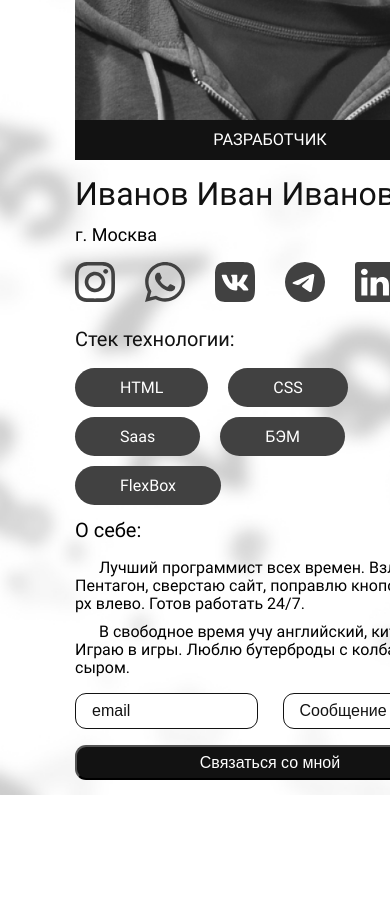
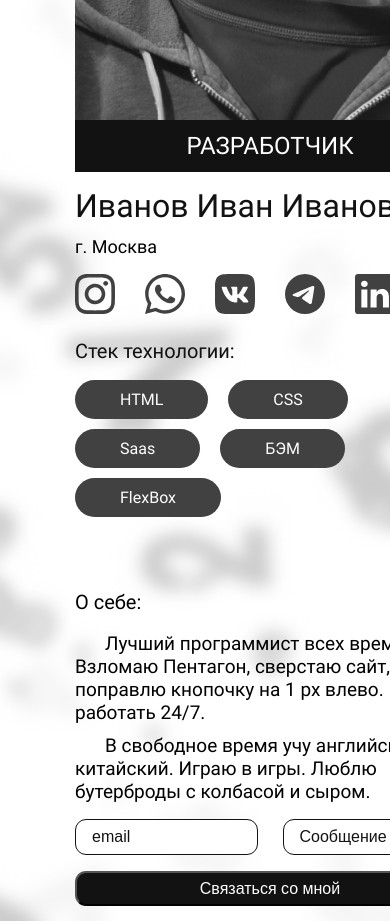
Before and after one commit to vaultdude/inter_certification, a plain HTML site: page index.html in a window 390 px wide. Shown: the part 540-1461 px from the top of the page. Before the commit the page ends 1335 px from the top, so only its background shows below. Drawn offline with Linux system fonts and the light colour scheme.

Commit message:
fix fonts, @media

```diff
--- a/css/body.css
+++ b/css/body.css
@@ -9,12 +9,12 @@
 .info-title {
     color: #121212;
     font-weight: 500;
-    font-size: 48px;
+    font-size: 44px;
     line-height: 56px;
 }
 
 .info-city {
-    font-size: 24px;
+    font-size: 22px;
     line-height: 28px;
     font-weight: 500;
     padding-top: 20px;
@@ -25,7 +25,7 @@
     text-transform: uppercase;
     text-align: center;
     color: #FFFFFF;
-    font-size: calc((100vw - 541px)/(1920 - 541) * (64 - 21) + 21px);
+    font-size: 40px;
     font-weight: 400;
     background-color: #121212;
     padding: 12px 20px;
@@ -35,7 +35,7 @@
     width: 34%;
     display: flex;
     flex-direction: column;
-    justify-content: flex-end;
+    justify-content: flex-start;
     background-color: #FFFFFF;
 }
 
@@ -85,11 +85,23 @@
     cursor: default;
 }
 
+h2 {
+    font-weight: 500;
+    font-size: 32px;
+    line-height: 38px;
+}
+
 .info-about-me {
+    margin-top: 60px;
+    max-width: 1024px;
+}
+
+
+.info-about-me p {
     font-size: 32px;
-    line-height: 37px;
-    font-weight: 500;
-    padding-top: 50px;
+    line-height: 38px;
+    text-indent: 30px;
+    padding-top: 10px;
 }
 
 .info__input {
@@ -133,6 +145,15 @@ input::placeholder {
     background-color: #1E1E1E;
 }
 
+.whatsapp:hover,
+.instagram:hover,
+.vk:hover,
+.telegram:hover,
+.linkedin:hover,
+.github:hover {
+    opacity: 0.5;
+}
+
 @media (max-width: 992px) {
     .info {
         padding: 15px 40px;
@@ -141,6 +162,12 @@ input::placeholder {
     .info-title {
         font-size: 32px;
         line-height: 38px;
+    }
+
+    .developer {
+        font-weight: 400;
+        font-size: 36px;
+        line-height: 42px;
     }
 
     .info-city {
@@ -179,8 +206,8 @@ input::placeholder {
     }
 
     .info-about-me p {
-        text-indent: 24px;
-        padding-top: 10px;
+        font-size: 20px;
+        line-height: 23px;
     }
 
     .info__input {
@@ -203,6 +230,7 @@ input::placeholder {
 
 }
 
+
 @media (max-width: 540px) {
 
     .resume {
@@ -219,6 +247,8 @@ input::placeholder {
 
     .developer {
         font-weight: 400;
+        font-size: 24px;
+        line-height: 28px;
     }
 
     .info-city {
@@ -260,6 +290,12 @@ input::placeholder {
 
     .info-about-me h2 {
         font-size: 20px;
+        line-height: 19px;
+    }
+
+    .info-about-me p {
+        font-size: 19px;
+        line-height: 23px;
     }
 
     .info__input {
@@ -277,12 +313,3 @@ input::placeholder {
         height: 35px;
     }
 }
-
-.whatsapp:hover,
-.instagram:hover,
-.vk:hover,
-.telegram:hover,
-.linkedin:hover,
-.github:hover {
-    opacity: 0.5;
-}
```
